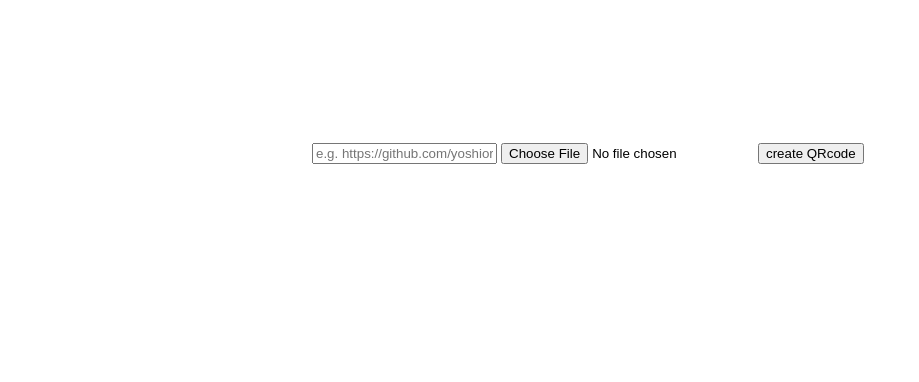
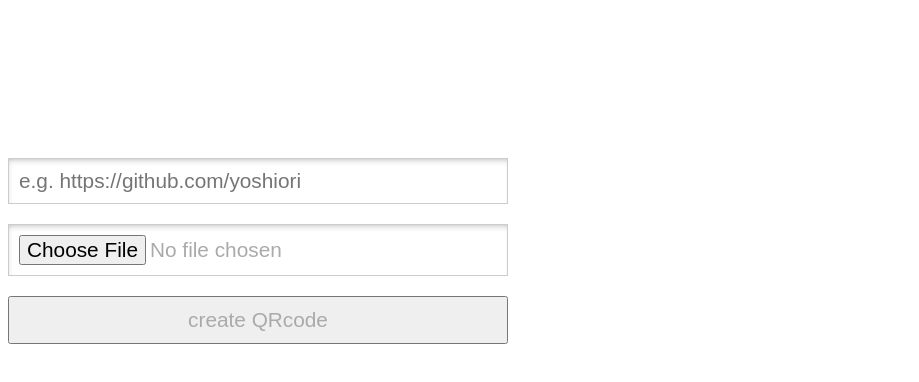
Before and after one commit to yoshiori/icon-qrcode, a website built with webpack: page index.html in a window 1280 px wide. Shown: the whole page, without its empty margins (0-919 px from the left). Built offline with nearby package versions, Linux system fonts and the light colour scheme.

Commit message:
:art: Add css

```diff
--- a/index.html
+++ b/index.html
@@ -3,11 +3,20 @@
     <meta charset="utf-8">
     <title>QR Code</title>
     <script src="build/bundle.js"></script>
+    <link rel="stylesheet" type="text/css" href="main.css">
 </head>
 <body>
-  <canvas id="canvas"></canvas>
-  <input type="text" id="input-text" placeholder="e.g. https://github.com/yoshiori"\>
-  <input type="file" id="input-image"\>
-  <button id="button">create QRcode </button>
+  <div>
+    <canvas id="canvas"></canvas>
+  </div>
+  <div>
+    <input type="text" id="input-text" placeholder="e.g. https://github.com/yoshiori"\>
+  </div>
+  <div>
+    <input type="file" id="input-image"\>
+  </div>
+  <div>
+    <button id="button">create QRcode </button>
+  </div>
 </body>
 </html>
--- /dev/null
+++ b/main.css
@@ -0,0 +1,25 @@
+input {
+  border:0;
+  padding:10px;
+  font-size:1.3em;
+  font-family:Arial, sans-serif;
+  color:#aaa;
+  border:solid 1px #ccc;
+  margin:0 0 20px;
+  width:500px;
+  -moz-box-shadow: inset 1px 4px 9px -6px rgba(0,0,0,0.5);
+  -webkit-box-shadow: inset 1px 4px 9px -6px rgba(0, 0, 0, 0.5);
+  box-shadow: inset 1px 4px 9px -6px rgba(0,0,0,0.5);
+}
+input:focus {
+  border:solid 1px #EEA34A;
+}
+button {
+  border:20;
+  padding:10px;
+  font-size:1.3em;
+  font-family:Arial, sans-serif;
+  color:#aaa;
+  margin:0 0 20px;
+  width:500px;
+}
```
